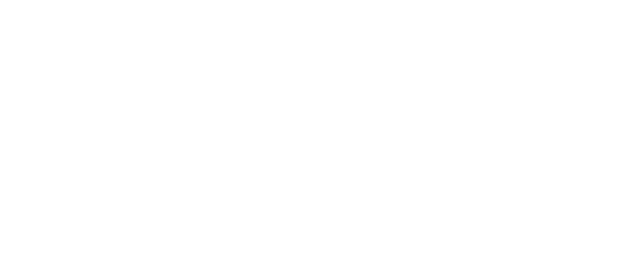
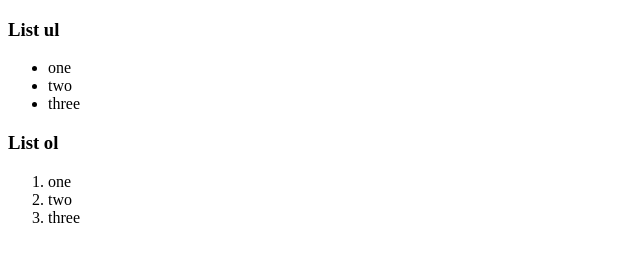
Before and after one commit to tonyjg/Html_udemy, a plain HTML site: page lists.html in a window 1280 px wide. Shown: the whole page, without its empty margins (0-640 px from the left). Drawn offline with Linux system fonts and the light colour scheme.

Commit message:
list update

```diff
--- a/lists.html
+++ b/lists.html
@@ -5,6 +5,21 @@
          <title>Lists</title>
      </head>
         <body>
+            <h3>List ul</h3>
+            <ul>
+                <li>one</li>
+            <li>two</li>
+            <li>three</li>
+
+        </ul>
+
+            <h3>List ol</h3>
+            <ol>
+                <li>one</li>
+                <li>two</li>
+                <li>three</li>
+            </ol>
+
 
         </body>
  </html>
```
